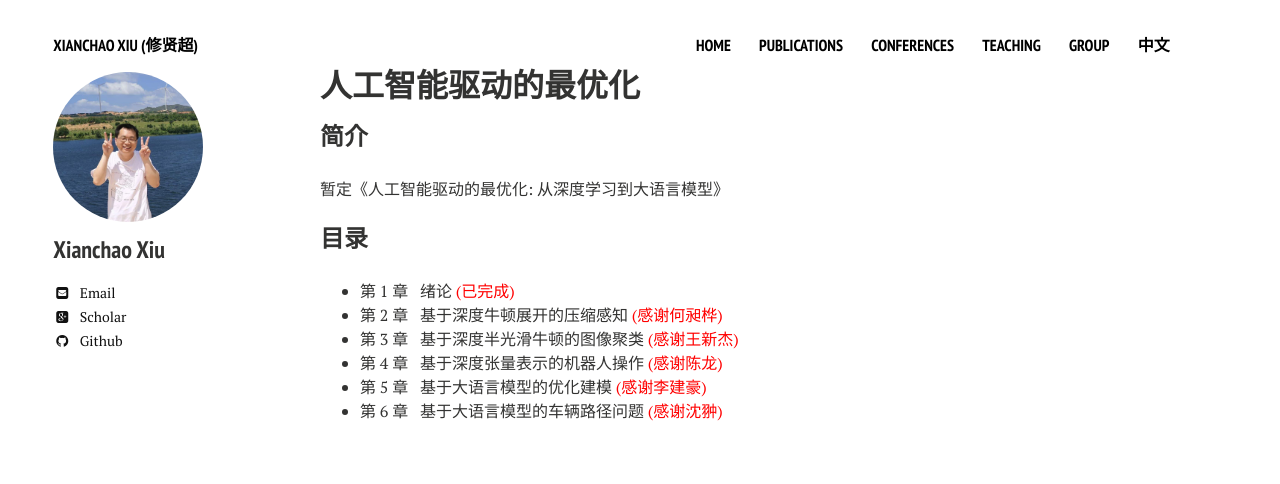
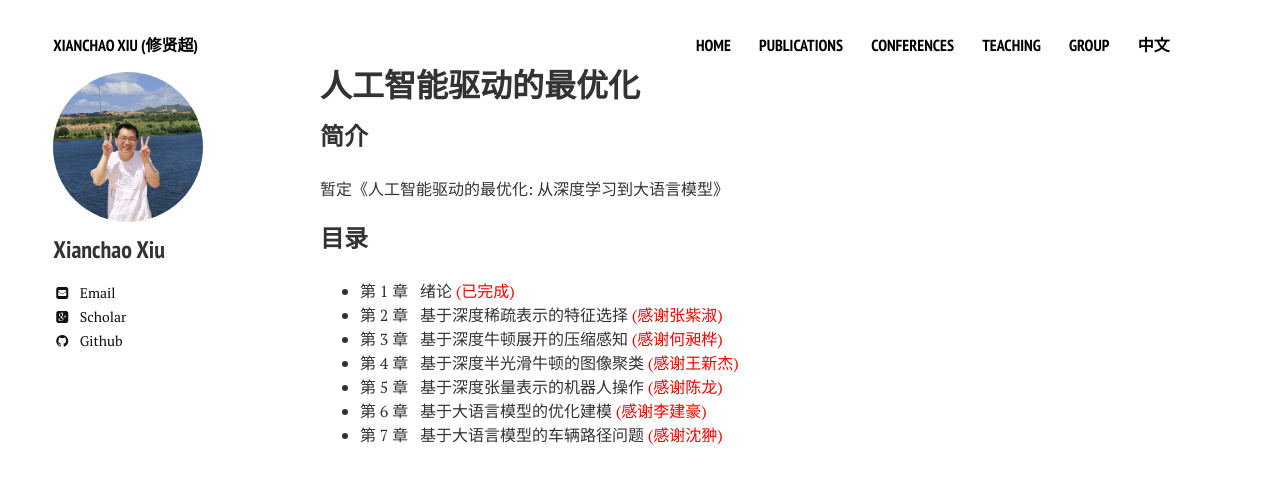
Before and after one commit to xianchaoxiu/xianchaoxiu.github.io, a Jekyll site: the page built from chinese/book/AIOPT/index.md, in a window 1280 px wide. Shown: the top 484 px of the page. Built offline with Jekyll 4.4.1, drawn with Linux system fonts in a browser that asks for light colours; nearby versions of some CDN libraries.

Commit message:
Update index.md

```diff
--- a/chinese/book/AIOPT/index.md
+++ b/chinese/book/AIOPT/index.md
@@ -10,8 +10,9 @@ share: false
 
 ### 目录
 - 第 1 章 &nbsp;  绪论 <span style="color:#ff0000">(已完成)</span> <br>
-- 第 2 章 &nbsp;  基于深度牛顿展开的压缩感知 <span style="color:#ff0000">(感谢何昶桦)</span> <br>
-- 第 3 章 &nbsp;  基于深度半光滑牛顿的图像聚类 <span style="color:#ff0000">(感谢王新杰)</span> <br>
-- 第 4 章 &nbsp;  基于深度张量表示的机器人操作 <span style="color:#ff0000">(感谢陈龙)</span> <br>
-- 第 5 章 &nbsp;  基于大语言模型的优化建模 <span style="color:#ff0000">(感谢李建豪)</span> <br>
-- 第 6 章 &nbsp;  基于大语言模型的车辆路径问题 <span style="color:#ff0000">(感谢沈翀)</span> <br>
+- 第 2 章 &nbsp;  基于深度稀疏表示的特征选择 <span style="color:#ff0000">(感谢张紫淑)</span> <br>
+- 第 3 章 &nbsp;  基于深度牛顿展开的压缩感知 <span style="color:#ff0000">(感谢何昶桦)</span> <br>
+- 第 4 章 &nbsp;  基于深度半光滑牛顿的图像聚类 <span style="color:#ff0000">(感谢王新杰)</span> <br>
+- 第 5 章 &nbsp;  基于深度张量表示的机器人操作 <span style="color:#ff0000">(感谢陈龙)</span> <br>
+- 第 6 章 &nbsp;  基于大语言模型的优化建模 <span style="color:#ff0000">(感谢李建豪)</span> <br>
+- 第 7 章 &nbsp;  基于大语言模型的车辆路径问题 <span style="color:#ff0000">(感谢沈翀)</span> <br>
```
